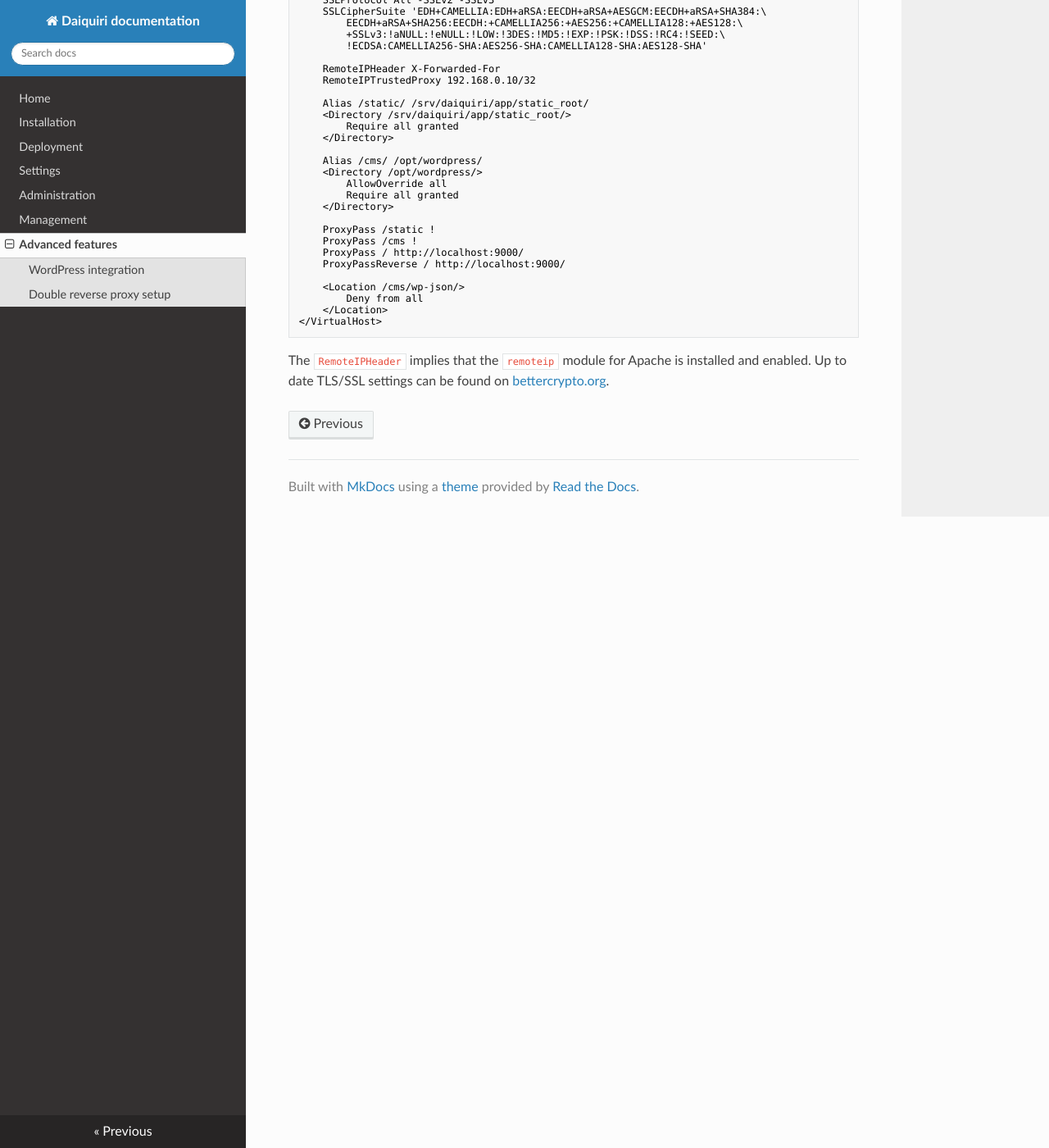
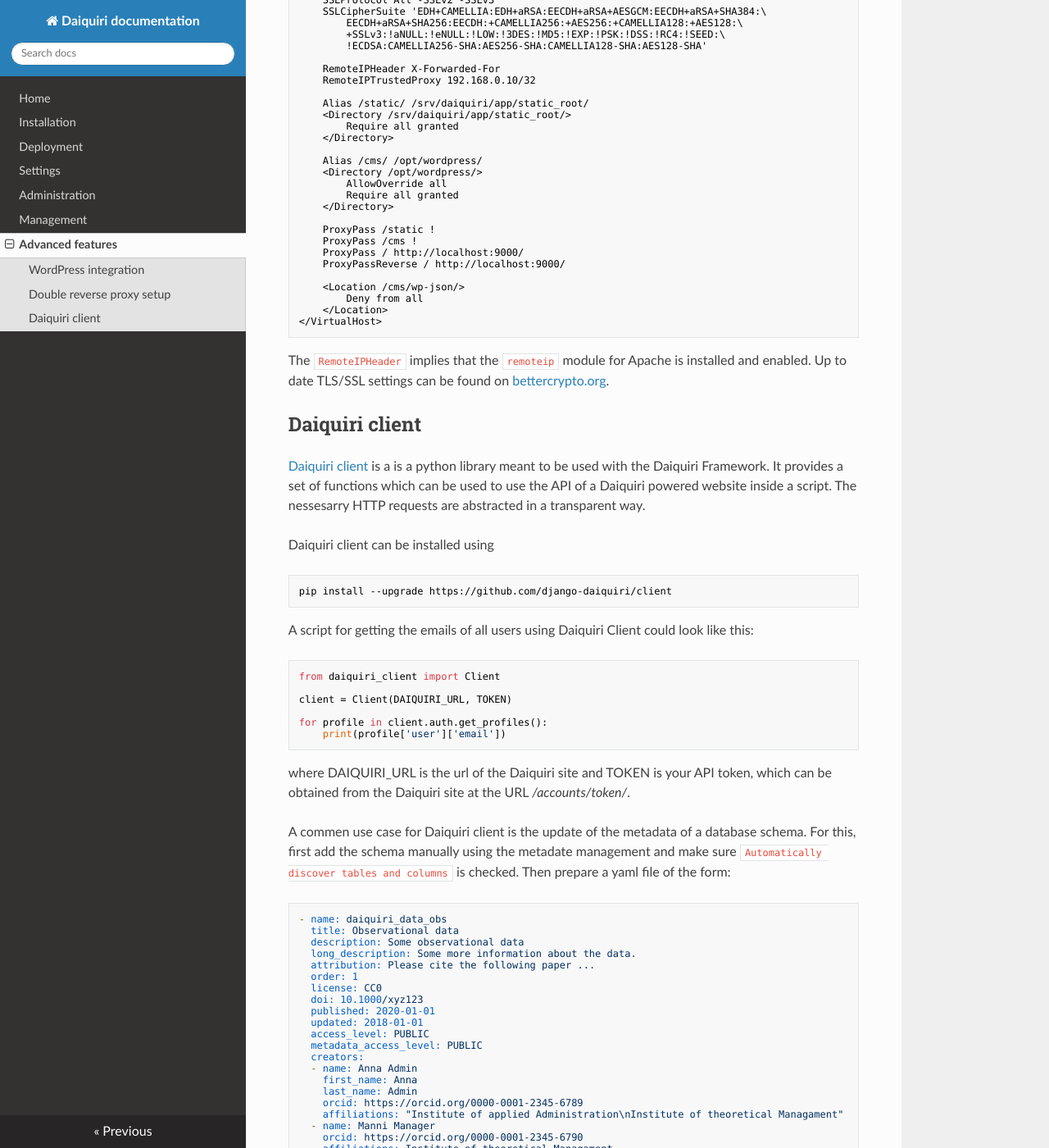
Before and after one commit to django-daiquiri/docs, an MkDocs documentation site: the page built from docs/advanced.md, in a window 1280 px wide and 1400 px high, scrolled down 3458 px. Shown: the whole window at 82% size. Built offline with MkDocs 1.6.1, drawn with Linux system fonts in a browser that asks for light colours; nearby versions of some CDN libraries; some of the changed text lies outside the part shown.

Commit message:
Add management and Daiquiri client

````diff
--- a/docs/advanced.md
+++ b/docs/advanced.md
@@ -217,3 +217,121 @@
 ```
 
 The `RemoteIPHeader` implies that the `remoteip` module for Apache is installed and enabled. Up to date TLS/SSL settings can be found on [bettercrypto.org](https://bettercrypto.org).
+
+
+Daiquiri client
+---------------
+
+[Daiquiri client](https://github.com/django-daiquiri/client) is a is a python library meant to be used with the Daiquiri Framework. It provides a set of functions which can be used to use the API of a Daiquiri powered website inside a script. The nessesarry HTTP requests are abstracted in a transparent way.
+
+Daiquiri client can be installed using
+
+```bash
+pip install --upgrade https://github.com/django-daiquiri/client
+```
+
+A script for getting the emails of all users using Daiquiri Client could look like this:
+
+```
+from daiquiri_client import Client
+
+client = Client(DAIQUIRI_URL, TOKEN)
+
+for profile in client.auth.get_profiles():
+    print(profile['user']['email'])
+```
+
+where DAIQUIRI_URL is the url of the Daiquiri site and TOKEN is your API token, which can be obtained from the Daiquiri site at the URL */accounts/token/*.
+
+A commen use case for Daiquiri client is the update of the metadata of a database schema. For this, first add the schema manually using the metadate management and make sure `Automatically discover tables and columns` is checked. Then prepare a yaml file of the form:
+
+```yaml
+- name: daiquiri_data_obs
+  title: Observational data
+  description: Some observational data
+  long_description: Some more information about the data.
+  attribution: Please cite the following paper ...
+  order: 1
+  license: CC0
+  doi: 10.1000/xyz123
+  published: 2020-01-01
+  updated: 2018-01-01
+  access_level: PUBLIC
+  metadata_access_level: PUBLIC
+  creators:
+  - name: Anna Admin
+    first_name: Anna
+    last_name: Admin
+    orcid: https://orcid.org/0000-0001-2345-6789
+    affiliations: "Institute of applied Administration\nInstitute of theoretical Managament"
+  - name: Manni Manager
+    orcid: https://orcid.org/0000-0001-2345-6790
+    affiliations: Institute of theoretical Managament
+  contributors:
+  - name: Some computer guy
+
+  tables:
+  - name: stars
+    title: Stars
+    description: Some stars data
+    order: 1
+    license: CC0
+    doi: 10.1000/xyz123/123
+    published: 2020-01-01
+    updated: 2018-01-01
+    access_level: PUBLIC
+    metadata_access_level: PUBLIC
+    creators:
+    - name: Anna Admin
+      first_name: Anna
+      last_name: Admin
+      orcid: https://orcid.org/0000-0001-2345-6789
+      affiliations: "Institute of applied Administration\nInstitute of theoretical Managament"
+    - name: Manni Manager
+      orcid: https://orcid.org/0000-0001-2345-6790
+      affiliations: Institute of theoretical Managament
+
+    columns:
+    - name: id
+      ucd: meta.id;meta.main
+    - name: ra
+      ucd: pos.eq.ra;meta.main
+    - name: dec
+      ucd: pos.eq.dec;meta.main
+    - name: parallax
+      ucd: pos.parallax
+```
+
+and a python script or notebook with the following content:
+
+```python
+import yaml
+from daiquiri_client import Client
+
+DAIQUIRI_URL = 'http://localhost:8000'
+TOKEN = 'a35b0eb94ef906648445c9214bed30265af1062d'
+
+with open('update_metadata.yml') as f:
+    local_schemas = yaml.safe_load(f.read())
+
+client = Client(DAIQUIRI_URL, TOKEN)
+
+for remote_schema in client.metadata.get_schemas(nested=True):
+    for local_schema in local_schemas:
+        if remote_schema['name'] == local_schema['name']:
+            client.metadata.update_schema(remote_schema['id'], local_schema)
+
+            for remote_table in remote_schema['tables']:
+                for local_table in local_schema['tables']:
+
+                    if remote_table['name'] == local_table['name']:
+                        client.metadata.update_table(remote_table['id'], local_table)
+
+                        for remote_column in remote_table['columns']:
+                            for local_column in local_table['columns']:
+
+                                if remote_column['name'] == local_column['name']:
+                                    client.metadata.update_column(remote_column['id'], local_column)
+```
+
+And execute it in a virtual environment where `daiquiri_client` is installed.
````
Also changed, not shown: docs/management.md (+42 -0 lines).
